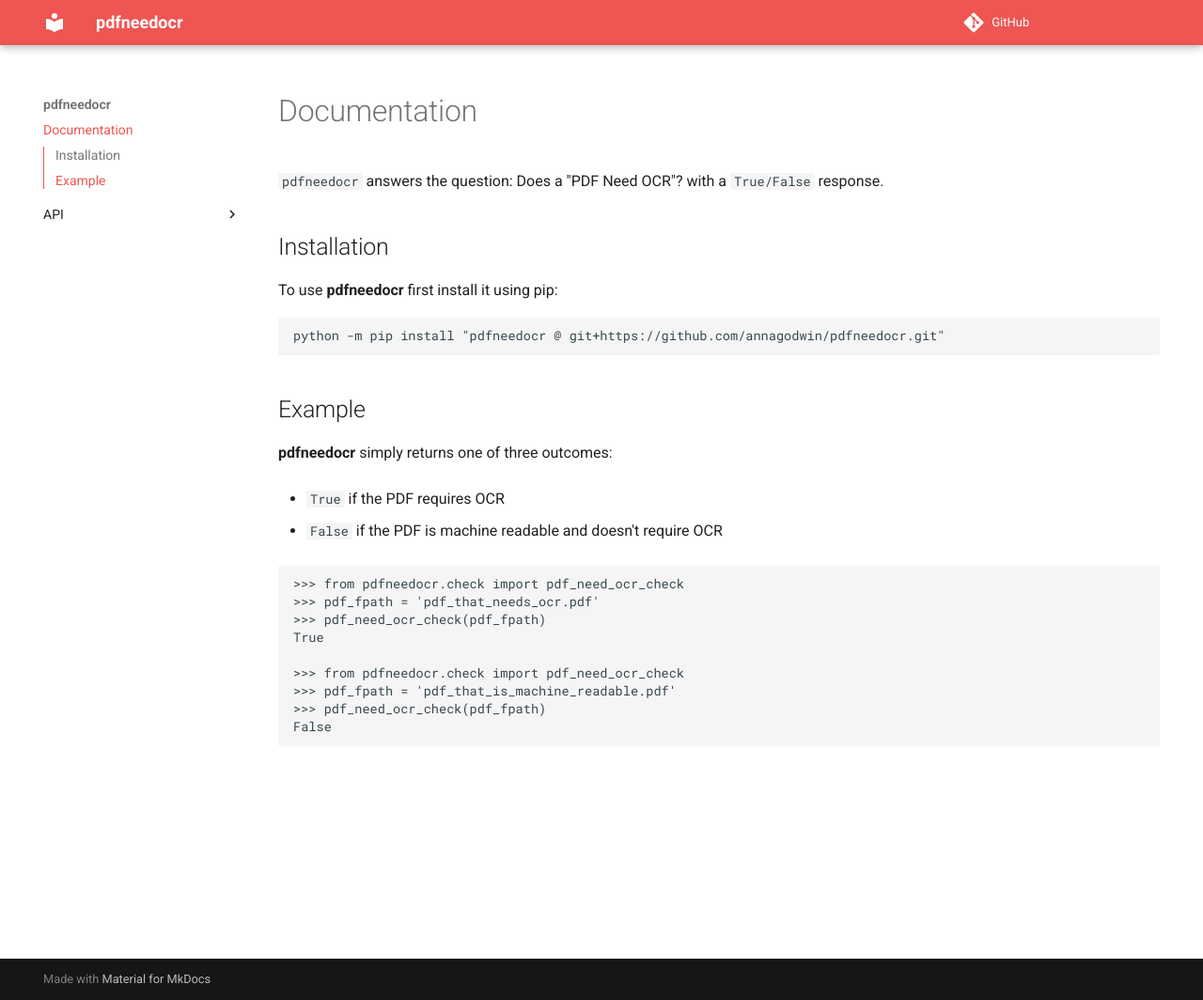
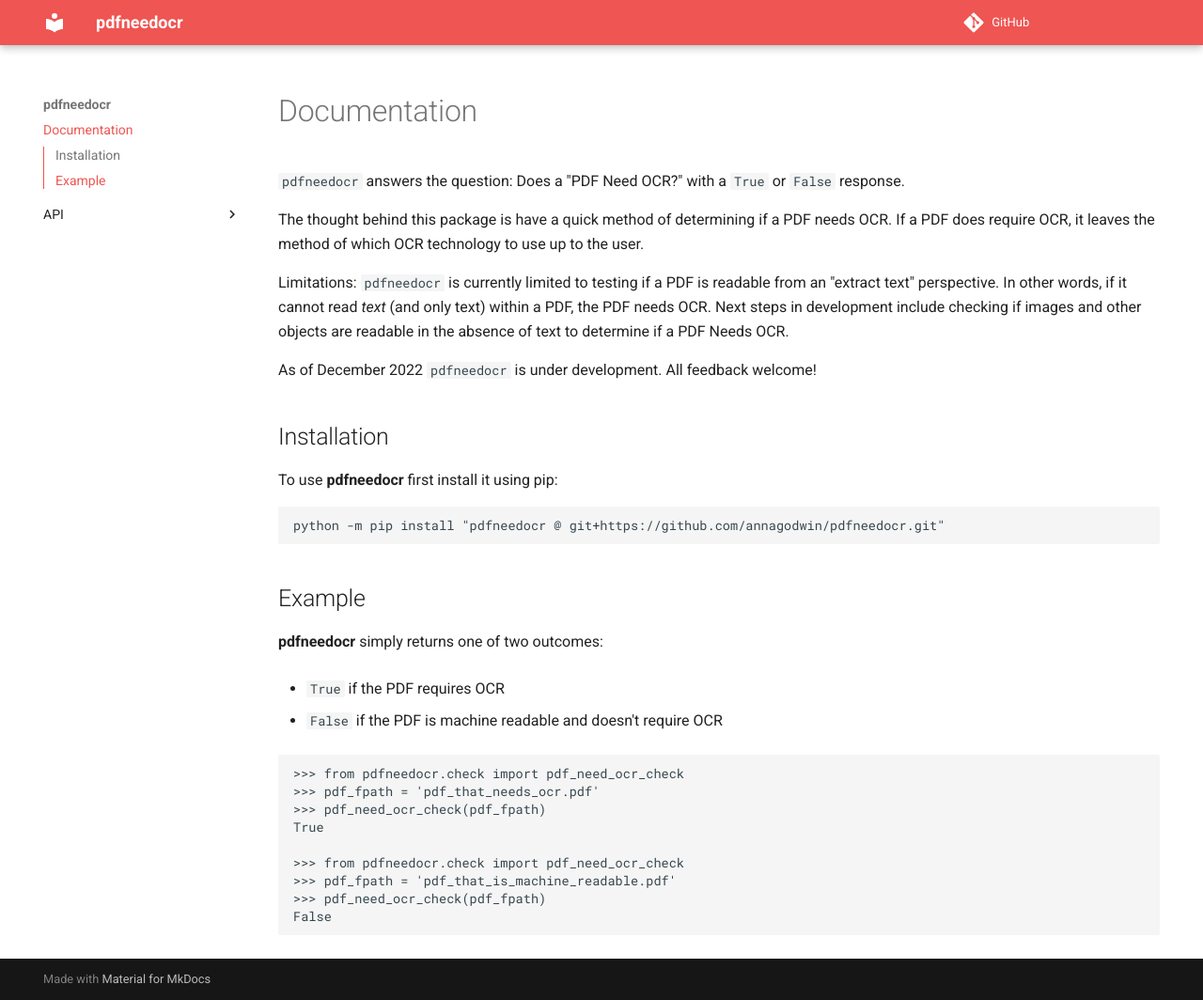
Before and after one commit to annagodwin/pdfneedocr, an MkDocs documentation site: the page built from docs/index.md, in a window 1280 px wide and 1064 px high. Shown: the whole window at 94% size. Built offline with MkDocs 1.6.1 and Material for MkDocs 9.7.7, drawn with Linux system fonts in a browser that asks for light colours; comment, search, counter and statistics services are not loaded.

Commit message:
Update README with limitations

```diff
--- a/docs/index.md
+++ b/docs/index.md
@@ -1,6 +1,13 @@
 # Documentation
 
-`pdfneedocr` answers the question: Does a "PDF Need OCR"? with a `True/False` response.
+`pdfneedocr` answers the question: Does a "PDF Need OCR?" with a `True` or `False` response.
+
+The thought behind this package is have a quick method of determining if a PDF needs OCR. If a PDF does require OCR, it leaves the method of which OCR technology to use up to the user.
+
+Limitations: `pdfneedocr` is currently limited to testing if a PDF is readable from an "extract text" perspective. In other words, if it cannot read *text* (and only text) within a PDF, the PDF needs OCR. Next steps in development include checking if images and other objects are readable in the absence of text to determine if a PDF Needs OCR.
+
+As of December 2022 `pdfneedocr` is under development. All feedback welcome!
+
 
 ## Installation
 
@@ -12,7 +19,7 @@ python -m pip install "pdfneedocr @ git+https://github.com/annagodwin/pdfneedocr
 
 ## Example
 
-**pdfneedocr** simply returns one of three outcomes:
+**pdfneedocr** simply returns one of two outcomes:
 
   - `True` if the PDF requires OCR
 
```
Also changed, not shown: README.md (+9 -2 lines).
